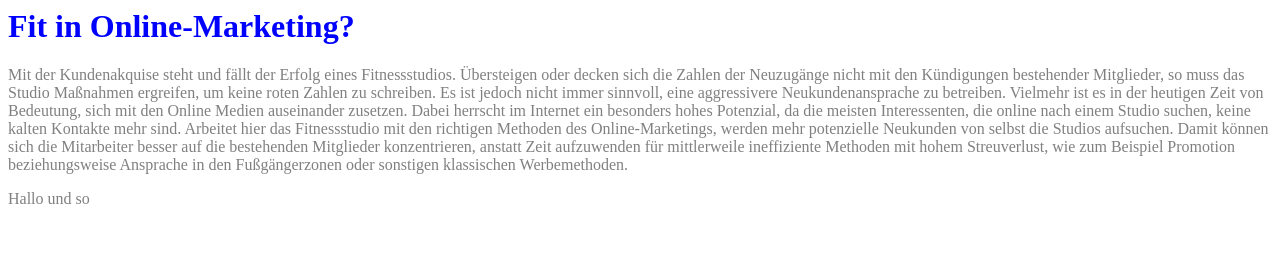
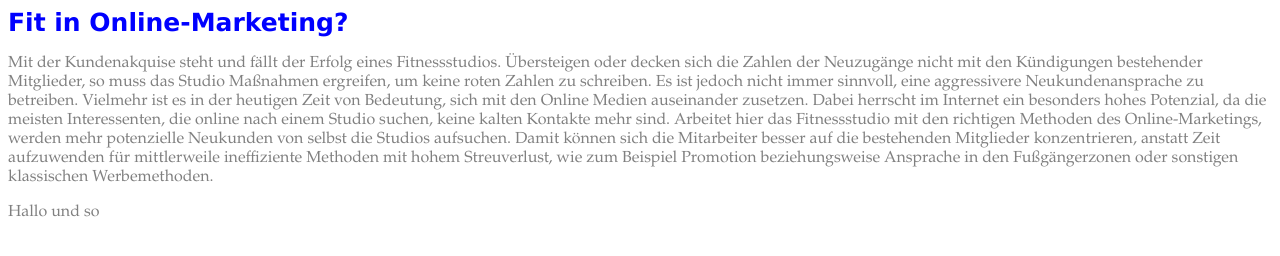
Before and after one commit to YinFromWuHanklan/yin-fit, a plain HTML site: page content/index.html in a window 1280 px wide. Drawn offline with Linux system fonts and the light colour scheme.

Commit message:
Schriften Test

```diff
--- a/css/styles.css
+++ b/css/styles.css
@@ -1,10 +1,12 @@
 /* Header */
 
 h1 {
-    font-family: 25px;
+    font-family: Verdana, sans-serif;
+    font-size: 25px;
     color: blue;
 }
 
 p {
+    font-family: "Palatino Linotype", serif;
     color: grey;
 }
```
